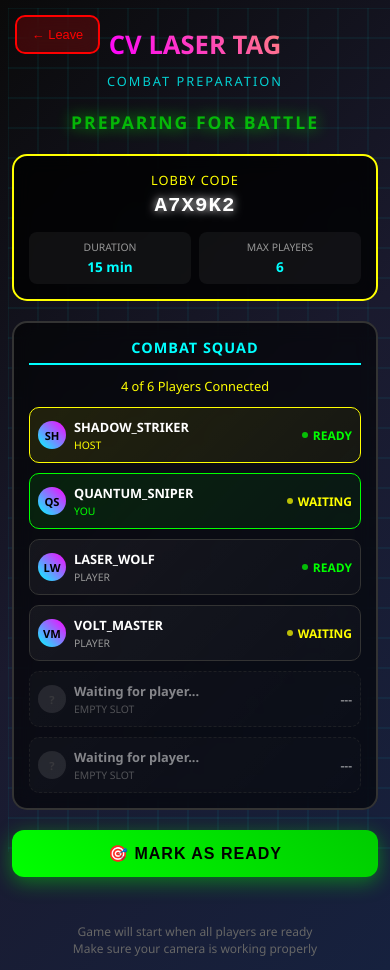
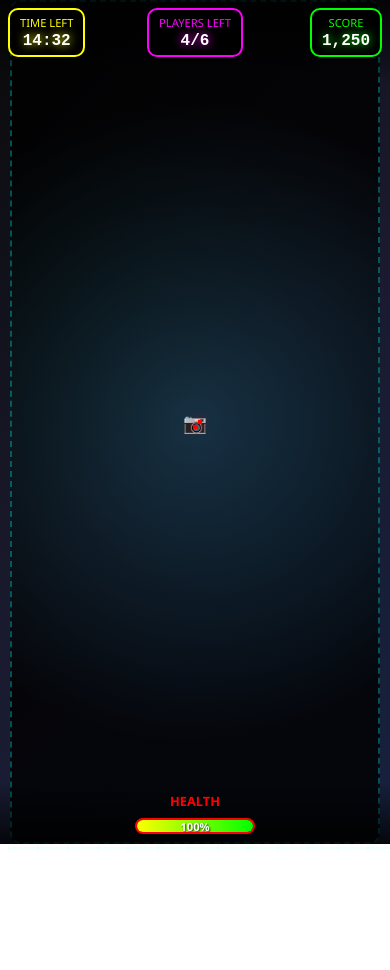
Before and after one commit to LuthoYRN/Laser-tag, a plain HTML site: page frontend/index.html in a window 390 px wide. After the commit the page ends 844 px from the top, so only its background shows below. Drawn offline with Linux system fonts and the light colour scheme.

Commit message:
add spectator mode button and game session UI components

```diff
--- /dev/null
+++ b/frontend/css/game_session.css
@@ -0,0 +1,381 @@
+.game-container {
+    position: relative;
+    width: 100%;
+    height: 100vh;
+    display: flex;
+    flex-direction: column;
+}
+
+/* Camera View */
+.camera-view {
+    flex: 1;
+    position: relative;
+    background: linear-gradient(135deg, #0a0a0a 0%, #1a1a2e 50%, #16213e 100%);
+    display: flex;
+    align-items: center;
+    justify-content: center;
+    overflow: hidden;
+}
+
+.camera-placeholder {
+    width: 100%;
+    height: 100%;
+    background: radial-gradient(circle at center, rgba(0, 255, 255, 0.1) 0%, rgba(0, 0, 0, 0.8) 70%);
+    display: flex;
+    align-items: center;
+    justify-content: center;
+    font-size: 1.2rem;
+    color: #00ffff;
+    text-align: center;
+    border: 2px dashed rgba(0, 255, 255, 0.3);
+    margin: 10px;
+    border-radius: 10px;
+}
+
+/* Crosshair */
+.crosshair {
+    position: absolute;
+    top: 50%;
+    left: 50%;
+    transform: translate(-50%, -50%);
+    width: 40px;
+    height: 40px;
+    pointer-events: none;
+    z-index: 10;
+}
+
+.crosshair::before,
+.crosshair::after {
+    content: '';
+    position: absolute;
+    background: #ff0000;
+    box-shadow: 0 0 10px #ff0000;
+}
+
+.crosshair::before {
+    top: 50%;
+    left: 18px;
+    width: 4px;
+    height: 4px;
+    transform: translateY(-50%);
+}
+
+.crosshair::after {
+    left: 50%;
+    top: 18px;
+    width: 4px;
+    height: 4px;
+    transform: translateX(-50%);
+}
+
+/* Top HUD */
+.top-hud {
+    position: absolute;
+    top: 0;
+    left: 0;
+    right: 0;
+    padding: 15px;
+    background: linear-gradient(180deg, rgba(0, 0, 0, 0.8) 0%, transparent 100%);
+    display: grid;
+    grid-template-columns: 1fr 1fr 1fr;
+    gap: 15px;
+    align-items: flex-start;
+    z-index: 20;
+}
+
+.timer-section {
+    justify-self: start;
+    text-align: center;
+    background: rgba(0, 0, 0, 0.7);
+    border: 2px solid #ffff00;
+    border-radius: 10px;
+    padding: 8px 15px;
+    backdrop-filter: blur(10px);
+}
+
+.players-section {
+    justify-self: center;
+    text-align: center;
+    background: rgba(0, 0, 0, 0.7);
+    border: 2px solid #ff00ff;
+    border-radius: 10px;
+    padding: 8px 15px;
+    backdrop-filter: blur(10px);
+}
+
+.score-section {
+    justify-self: end;
+    text-align: center;
+    background: rgba(0, 0, 0, 0.7);
+    border: 2px solid #00ff00;
+    border-radius: 10px;
+    padding: 8px 15px;
+    backdrop-filter: blur(10px);
+}
+
+.timer-label {
+    font-size: 0.7rem;
+    color: #ffff00;
+    text-transform: uppercase;
+    margin-bottom: 2px;
+}
+
+.timer-value {
+    font-size: 1.5rem;
+    font-weight: bold;
+    color: #ffffff;
+    font-family: 'Courier New', monospace;
+    text-shadow: 0 0 10px #ffff00;
+}
+
+.players-label {
+    font-size: 0.7rem;
+    color: #ff00ff;
+    text-transform: uppercase;
+    margin-bottom: 2px;
+}
+
+.players-value {
+    font-size: 1.5rem;
+    font-weight: bold;
+    color: #ffffff;
+    font-family: 'Courier New', monospace;
+    text-shadow: 0 0 10px #ff00ff;
+}
+.score-label {
+    font-size: 0.7rem;
+    color: #00ff00;
+    text-transform: uppercase;
+    margin-bottom: 2px;
+}
+
+.score-value {
+    font-size: 1.5rem;
+    font-weight: bold;
+    color: #ffffff;
+    font-family: 'Courier New', monospace;
+    text-shadow: 0 0 10px #00ff00;
+}
+
+/* Bottom HUD */
+.bottom-hud {
+    position: absolute;
+    bottom: 0;
+    left: 0;
+    right: 0;
+    padding: 15px;
+    background: linear-gradient(0deg, rgba(0, 0, 0, 0.8) 0%, transparent 100%);
+    display: flex;
+    justify-content: center;
+    align-items: flex-end;
+    z-index: 20;
+}
+
+.health-section {
+    display: flex;
+    flex-direction: column;
+    align-items: center;
+    gap: 8px;
+}
+
+.health-label {
+    font-size: 0.8rem;
+    color: #ff0000;
+    text-transform: uppercase;
+    font-weight: bold;
+}
+
+.health-bar-container {
+    width: 200px;
+    height: 20px;
+    background: rgba(0, 0, 0, 0.7);
+    border: 2px solid #ff0000;
+    border-radius: 12px;
+    overflow: hidden;
+    position: relative;
+}
+
+.health-bar {
+    height: 100%;
+    background: linear-gradient(90deg, #ff0000 0%, #ff6600 50%, #00ff00 100%);
+    width: 100%;
+    transition: width 0.3s ease;
+    box-shadow: 0 0 15px rgba(255, 0, 0, 0.5);
+}
+
+.health-bar.low {
+    width: 30%;
+    background: #ff0000;
+    animation: healthPulse 1s infinite;
+}
+
+.health-bar.medium {
+    width: 60%;
+    background: linear-gradient(90deg, #ff6600 0%, #ffff00 100%);
+}
+
+.health-bar.high {
+    width: 100%;
+    background: linear-gradient(90deg, #ffff00 0%, #00ff00 100%);
+}
+
+@keyframes healthPulse {
+    0%, 100% { opacity: 1; }
+    50% { opacity: 0.5; }
+}
+
+.health-text {
+    position: absolute;
+    top: 50%;
+    left: 50%;
+    transform: translate(-50%, -50%);
+    font-size: 0.7rem;
+    font-weight: bold;
+    color: #ffffff;
+    text-shadow: 1px 1px 2px rgba(0, 0, 0, 0.8);
+}
+
+/* Shooting Indicator */
+.shoot-indicator {
+    position: absolute;
+    top: 50%;
+    left: 50%;
+    transform: translate(-50%, -50%);
+    width: 100px;
+    height: 100px;
+    border: 3px solid #ff0000;
+    border-radius: 50%;
+    opacity: 0;
+    animation: shootPulse 0.3s ease-out;
+    pointer-events: none;
+    z-index: 15;
+}
+
+.shoot-indicator.active {
+    opacity: 1;
+}
+
+@keyframes shootPulse {
+    0% {
+        transform: translate(-50%, -50%) scale(0.5);
+        opacity: 1;
+    }
+    100% {
+        transform: translate(-50%, -50%) scale(1.5);
+        opacity: 0;
+    }
+}
+
+/* Hit Indicator */
+.hit-indicator {
+    position: absolute;
+    top: 0;
+    left: 0;
+    right: 0;
+    bottom: 0;
+    background: rgba(255, 0, 0, 0.3);
+    opacity: 0;
+    pointer-events: none;
+    z-index: 25;
+}
+
+.hit-indicator.active {
+    opacity: 1;
+    animation: hitFlash 0.5s ease-out;
+}
+
+@keyframes hitFlash {
+    0%, 100% { opacity: 0; }
+    50% { opacity: 0.6; }
+}
+
+/* Game Status Messages */
+.status-message {
+    position: absolute;
+    top: 50%;
+    left: 50%;
+    transform: translate(-50%, -50%);
+    background: rgba(0, 0, 0, 0.9);
+    border: 2px solid #00ffff;
+    border-radius: 15px;
+    padding: 20px 30px;
+    text-align: center;
+    z-index: 30;
+    display: none;
+}
+
+.status-message.show {
+    display: block;
+    animation: messageSlide 0.5s ease-out;
+}
+
+@keyframes messageSlide {
+    0% {
+        transform: translate(-50%, -50%) scale(0.8);
+        opacity: 0;
+    }
+    100% {
+        transform: translate(-50%, -50%) scale(1);
+        opacity: 1;
+    }
+}
+
+.status-title {
+    font-size: 1.5rem;
+    font-weight: bold;
+    color: #00ffff;
+    margin-bottom: 10px;
+}
+
+.status-text {
+    font-size: 1rem;
+    color: #ffffff;
+}
+
+/* Mobile optimizations */
+@media (max-width: 768px) {
+    .top-hud {
+        padding: 10px;
+    }
+
+    .timer-section, .score-section, .players-section {
+        padding: 6px 12px;
+    }
+
+    .timer-value, .score-value, .players-value {
+        font-size: 1.2rem;
+    }
+
+    .health-bar-container {
+        width: 150px;
+        height: 18px;
+    }
+
+    .crosshair {
+        width: 30px;
+        height: 30px;
+    }
+}
+
+@media (max-width: 480px) {
+    .top-hud {
+        padding: 8px;
+    }
+
+    .timer-section, .score-section, .players-section {
+        padding: 5px 10px;
+    }
+
+    .timer-value, .score-value, .players-value {
+        font-size: 1rem;
+    }
+
+    .health-bar-container {
+        width: 120px;
+        height: 16px;
+    }
+
+    .bottom-hud {
+        padding: 10px;
+    }
+}
--- a/frontend/css/home.css
+++ b/frontend/css/home.css
@@ -140,6 +140,15 @@ body {
   box-shadow: 0 10px 30px rgba(0, 255, 0, 0.3);
 }
 
+.spectate-mode {
+    border-color: #ff6600;
+    background: linear-gradient(135deg, rgba(255, 102, 0, 0.1), rgba(255, 153, 0, 0.1));
+  }
+
+  .spectate-mode:hover {
+    border-color: #ff6600;
+    box-shadow: 0 10px 30px rgba(255, 102, 0, 0.3);
+  }
 .footer {
 	text-align: center;
   margin-top: 30px;
--- a/frontend/index.html
+++ b/frontend/index.html
@@ -8,6 +8,7 @@
   <link rel="stylesheet" href="./css/create_lobby.css" />
   <link rel="stylesheet" href="./css/join_lobby.css" />
   <link rel="stylesheet" href="./css/player_waiting_room.css" />
+  <link rel="stylesheet" href="./css/game_session.css" />
 </head>
 <body>
     <!-- Universal grid -->
@@ -26,6 +27,9 @@
                 </button>
                 <button class="mode-button">
                     🔍 Join Lobby
+                </button>
+                <button class="mode-button spectate-mode">
+                    👁️ Spectetate
                 </button>
             </div>
         </div>
@@ -102,31 +106,6 @@
             <div class="input-hint">Enter the 6-character code from lobby host</div>
         </div>
 
-        <div class="join-type-section">
-            <label class="section-label">Select Join Type</label>
-            <div class="join-options">
-                <div class="join-option player-option">
-                    <div class="option-header">
-                        <div class="option-icon">🎯</div>
-                        <div class="option-title">Join as Player</div>
-                    </div>
-                    <div class="option-description">
-                        Participate in the game with full combat abilities and scoring
-                    </div>
-                </div>
-
-                <div class="join-option spectator-option">
-                    <div class="option-header">
-                        <div class="option-icon">👁️</div>
-                        <div class="option-title">Join as Spectator</div>
-                    </div>
-                    <div class="option-description">
-                        Watch the game live with real-time leaderboard and player stats
-                    </div>
-                </div>
-            </div>
-        </div>
-
         <div class="status-section" id="statusSection">
             <div class="status-indicator">
                 <div class="status-dot"></div>
@@ -144,7 +123,7 @@
         </div>
     </div>
     <!-- Player waiting room -->
-   <div class="container">
+   <div class="container hidden">
         <button class="leave-button">← Leave</button>
 
         <div class="header">
@@ -265,7 +244,60 @@
             Make sure your camera is working properly
         </div>
     </div>
-    <!-- Join as spectator -->
+    <!-- Game session -->
+    <div class="game-container">
+        <!-- Camera View -->
+        <div class="camera-view">
+            <div class="camera-placeholder">
+                📷<br>
+            </div>
+
+            <!-- Crosshair -->
+            <div class="crosshair"></div>
+
+            <!-- Shooting Indicator -->
+            <div class="shoot-indicator" id="shootIndicator"></div>
+        </div>
+
+        <!-- Top HUD -->
+        <div class="top-hud">
+            <div class="timer-section">
+                <div class="timer-label">Time Left</div>
+                <div class="timer-value" id="gameTimer">14:32</div>
+            </div>
+
+            <div class="players-section">
+                <div class="players-label">Players Left</div>
+                <div class="players-value" id="playersLeft">4/6</div>
+            </div>
+
+            <div class="score-section">
+                <div class="score-label">Score</div>
+                <div class="score-value" id="playerScore">1,250</div>
+            </div>
+        </div>
+
+        <!-- Bottom HUD -->
+        <div class="bottom-hud">
+            <div class="health-section">
+                <div class="health-label">Health</div>
+                <div class="health-bar-container">
+                    <div class="health-bar high" id="healthBar"></div>
+                    <div class="health-text" id="healthText">100%</div>
+                </div>
+            </div>
+        </div>
+
+        <!-- Hit Indicator -->
+        <div class="hit-indicator" id="hitIndicator"></div>
+
+        <!-- Status Messages -->
+        <div class="status-message" id="statusMessage">
+            <div class="status-title" id="statusTitle">Game Started!</div>
+            <div class="status-text" id="statusText">Hunt for treasures and eliminate opponents</div>
+        </div>
+    </div>
+
     <!-- screen -->
     <!-- screen -->
     <!-- screen -->
```
